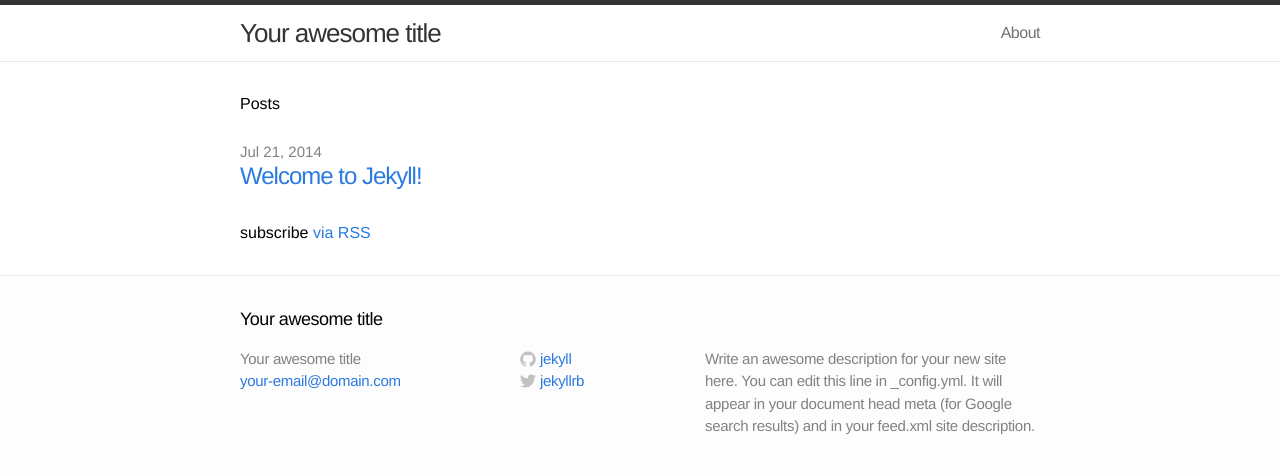
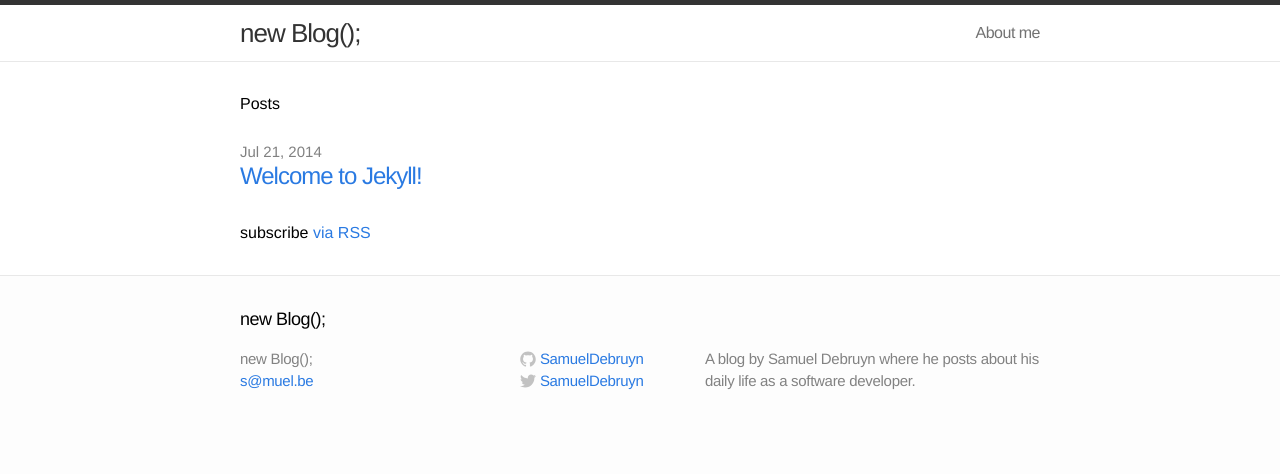
Before and after one commit to dbparedes/samueldebruyn.github.io, a Jekyll site: the page built from index.html, in a window 1280 px wide. Shown: the top 474 px of the page. Built offline with Jekyll 4.4.1, drawn with Linux system fonts in a browser that asks for light colours.

Commit message:
minor configuration updates

```diff
--- a/Gemfile
+++ b/Gemfile
@@ -1,2 +1,4 @@
 source 'https://rubygems.org'
 gem 'github-pages'
+gem 'wdm'
+gem 'jekyll'
--- a/_config.yml
+++ b/_config.yml
@@ -1,12 +1,28 @@
 # Site settings
-title: Your awesome title
-email: your-email@domain.com
-description: "Write an awesome description for your new site here. You can edit this line in _config.yml. It will appear in your document head meta (for Google search results) and in your feed.xml site description."
+title: new Blog();
+email: s@muel.be
+description: "A blog by Samuel Debruyn where he posts about his daily life as a software developer."
 baseurl: ""
-url: "http://yourdomain.com"
-twitter_username: jekyllrb
-github_username:  jekyll
+url: "http://blog.sa.muel.be"
+twitter_username: SamuelDebruyn
+github_username:  SamuelDebruyn
 
 # Build settings
 markdown: kramdown
 permalink: pretty
+future: false
+show_drafts: false
+limit_posts: 0
+highlighter: pygments
+
+# Kramdown settings
+kramdown:
+ input: GFM
+
+# Default settings
+defaults:
+ -
+  scope:
+   path: ""
+  values:
+   author: "Sam"
--- a/_includes/header.html
+++ b/_includes/header.html
@@ -20,6 +20,7 @@
         {% for page in site.pages %}
           {% if page.title %}<a class="page-link" href="{{ page.url | prepend: site.baseurl }}">{{ page.title }}</a>{% endif %}
         {% endfor %}
+        <a class="page-link" href="http://sa.muel.be">About me</a>
       </div>
     </nav>
 
```
Also changed, not shown: about.md (deleted, +0 -11 lines), Gemfile.lock.
